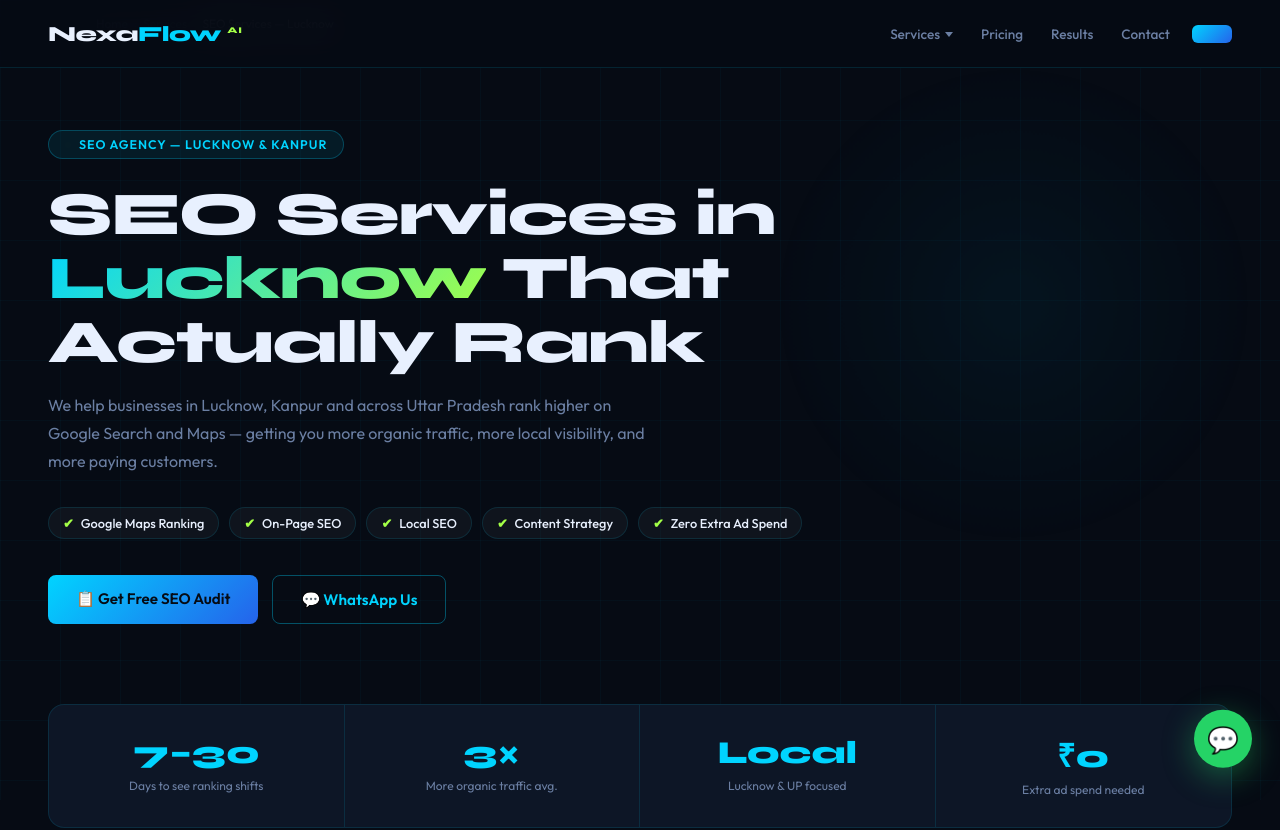
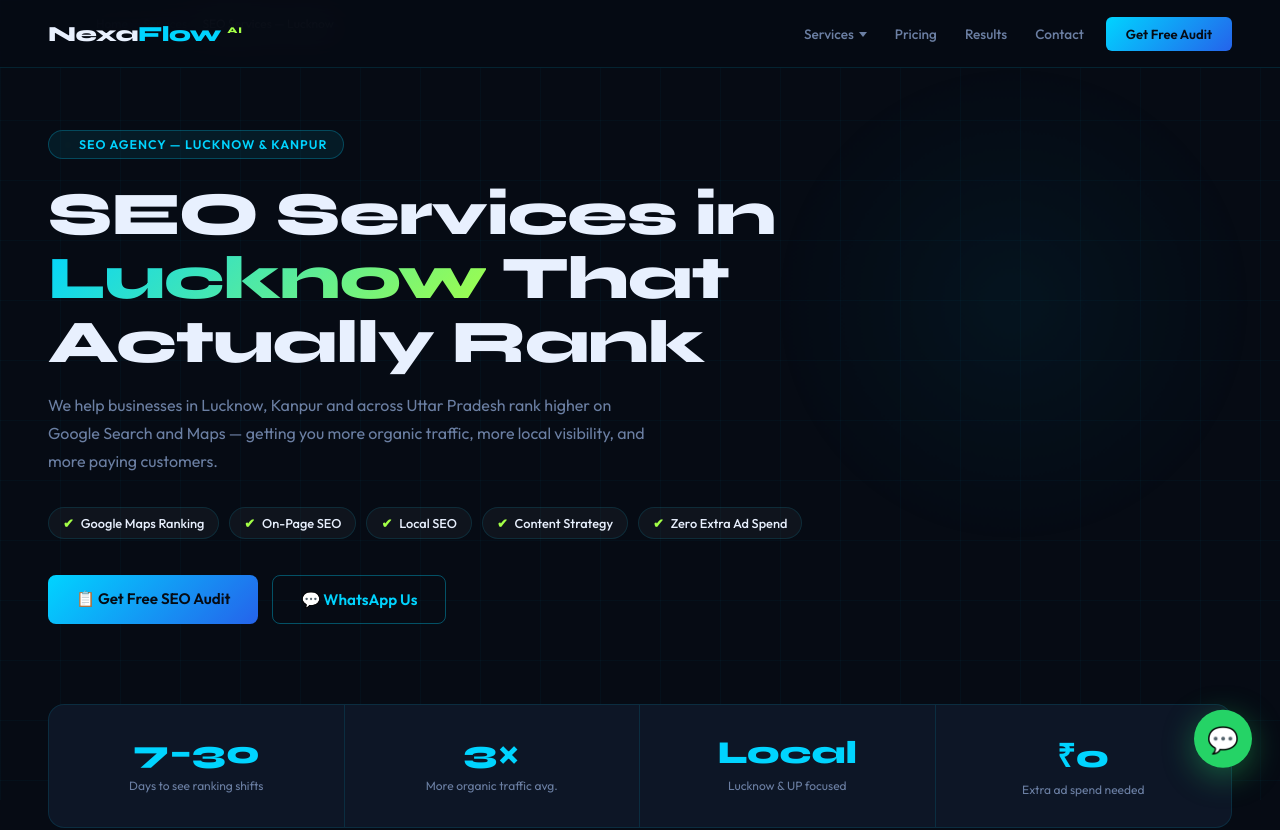
Before and after one commit to mrradhey18/NexaFlow-AI-Automations, a plain HTML site: page seo-services-lucknow/index.html in a window 1280 px wide. Shown: the top 830 px of the page. Drawn offline with Linux system fonts and the light colour scheme.

Commit message:
Update index.html

```diff
--- a/seo-services-lucknow/index.html
+++ b/seo-services-lucknow/index.html
@@ -975,7 +975,7 @@
       <li><a href="/#pricing">Pricing</a></li>
       <li><a href="/#results">Results</a></li>
       <li><a href="/#audit">Contact</a></li>
-      <li><a href="https://nexaflow.bar/Audit-your-google-business-profile/" class="nav-cta"></a></li>
+      <li><a href="https://nexaflow.bar/Audit-your-google-business-profile/" class="nav-cta">Get Free Audit</a></li>
     </ul>
     <button class="hamburger" onclick="toggleMenu()" aria-label="Menu">
       <span></span><span></span><span></span>
@@ -1015,7 +1015,7 @@
       <div class="hero-pill"><span class="check">✔</span> Zero Extra Ad Spend</div>
     </div>
     <div class="hero-btns">
-      <a href="https://nexaflow.bar/Audit-your-google-business-profile/" class="btn-glow">📋 Get Free SEO Audit</a>
+      <a href="/#audit" class="btn-glow">📋 Get Free SEO Audit</a>
       <a href="https://wa.me/919369699864?text=Hi%20NexaFlow!%20I%20want%20SEO%20services%20for%20my%20business%20in%20Lucknow." target="_blank" rel="noopener noreferrer" class="btn-ghost">💬 WhatsApp Us</a>
     </div>
   </section>
@@ -1250,7 +1250,7 @@
           <li><a href="tel:+919369699864">+91 93696 99864</a></li>
           <li><a href="mailto:support@nexaflow.bar">support@nexaflow.bar</a></li>
           <li><a href="/#pricing">Pricing</a></li>
-          <li><a href="/#audit">Free Audit</a></li>
+          <li><a href="https://nexaflow.bar/Audit-your-google-business-profile/">Free Audit</a></li>
         </ul>
       </div>
     </div>
```
